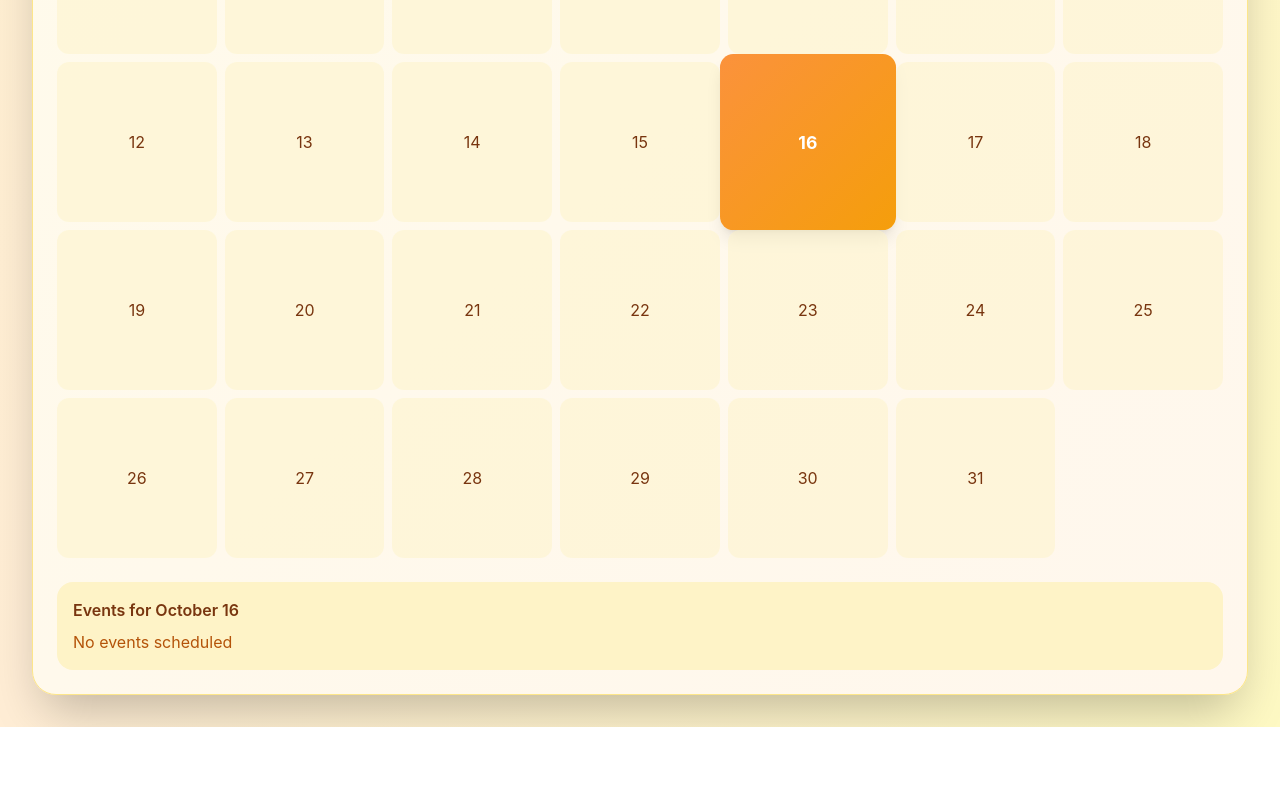
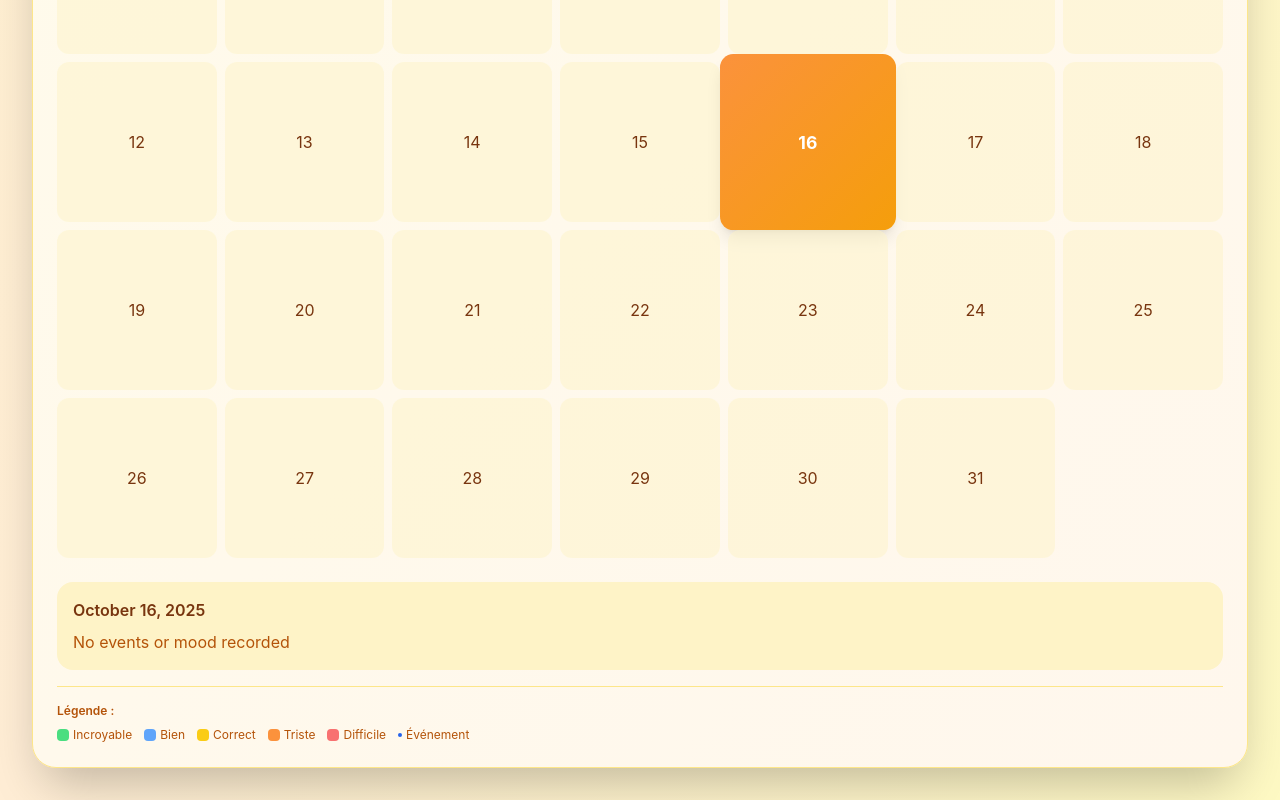
Before and after one commit to YanisseIsmaili/MoodFlow, a React (Vite) app in the folder mood-tracker-app/: page / in a window 1280 px wide. Shown: the part 2420-3220 px from the top of the page. Before the commit the page ends 3147 px from the top, so only its background shows below. Built offline with nearby package versions, Linux system fonts and the light colour scheme; the HTML template or start-up script is replaced by a standard one.

Commit message:
Emocheuneeeeeeeee or damage

```diff
--- a/mood-tracker-app/src/components/dashboard/CalendarWidget.jsx
+++ b/mood-tracker-app/src/components/dashboard/CalendarWidget.jsx
@@ -13,6 +13,9 @@ const CalendarWidget = () => {
   const [showAddEvent, setShowAddEvent] = useState(false);
   const [newEventTitle, setNewEventTitle] = useState('');
   const [newEventTime, setNewEventTime] = useState('10:00');
+
+  // Récupérer l'historique des humeurs
+  const moodHistory = getFromStorage('moodHistory', []);
 
   useEffect(() => {
     saveToStorage('calendarEvents', events);
@@ -48,6 +51,24 @@ const CalendarWidget = () => {
     return events[getEventKey(day)] || [];
   };
 
+  // Récupérer l'humeur pour un jour donné
+  const getMoodForDay = (day) => {
+    const dateStr = new Date(selectedYear, selectedMonth, day).toDateString();
+    return moodHistory.find(m => m.date === dateStr);
+  };
+
+  // Obtenir l'emoji et la couleur de l'humeur
+  const getMoodDisplay = (moodId) => {
+    const moods = {
+      amazing: { emoji: '😄', color: 'bg-green-400' },
+      good: { emoji: '🙂', color: 'bg-blue-400' },
+      okay: { emoji: '😐', color: 'bg-yellow-400' },
+      sad: { emoji: '😔', color: 'bg-orange-400' },
+      bad: { emoji: '😢', color: 'bg-red-400' }
+    };
+    return moods[moodId] || null;
+  };
+
   const addEvent = () => {
     if (!newEventTitle.trim()) return;
 
@@ -77,6 +98,7 @@ const CalendarWidget = () => {
   };
 
   const selectedDayEvents = getDayEvents(selectedDay);
+  const selectedDayMood = getMoodForDay(selectedDay);
 
   return (
     <div className="bg-gradient-to-br from-amber-50 to-orange-50 rounded-3xl p-6 shadow-2xl border border-amber-200">
@@ -156,6 +178,9 @@ const CalendarWidget = () => {
         ))}
         {days.map(day => {
           const hasEvents = getDayEvents(day).length > 0;
+          const dayMood = getMoodForDay(day);
+          const moodDisplay = dayMood ? getMoodDisplay(dayMood.mood) : null;
+
           return (
             <button
               key={day}
@@ -163,12 +188,25 @@ const CalendarWidget = () => {
               className={`aspect-square flex flex-col items-center justify-center rounded-xl cursor-pointer transition-all relative ${
                 day === selectedDay
                   ? 'bg-gradient-to-br from-orange-400 to-amber-500 text-white font-bold shadow-lg scale-110'
+                  : moodDisplay
+                  ? `${moodDisplay.color} text-white hover:scale-105`
                   : 'bg-amber-100/50 hover:bg-amber-200 text-amber-900'
               }`}
             >
-              <span>{day}</span>
+              <span className={moodDisplay ? 'text-lg font-bold' : ''}>{day}</span>
+
+              {/* Emoji de l'humeur */}
+              {moodDisplay && day !== selectedDay && (
+                <span className="text-xl mt-1">{moodDisplay.emoji}</span>
+              )}
+
+              {/* Indicateur d'événements */}
               {hasEvents && (
-                <div className="absolute bottom-1 w-1.5 h-1.5 bg-blue-500 rounded-full"></div>
+                <div className="absolute bottom-1 flex gap-0.5">
+                  {getDayEvents(day).slice(0, 3).map((_, idx) => (
+                    <div key={idx} className="w-1 h-1 bg-blue-600 rounded-full"></div>
+                  ))}
+                </div>
               )}
             </button>
           );
@@ -178,16 +216,55 @@ const CalendarWidget = () => {
       <div className="mt-6 p-4 bg-amber-100 rounded-2xl">
         <div className="flex justify-between items-center mb-2">
           <div className="font-semibold text-amber-900">
-            Events for {MONTH_NAMES[selectedMonth]} {selectedDay}
+            {MONTH_NAMES[selectedMonth]} {selectedDay}, {selectedYear}
           </div>
-          {selectedDayEvents.length > 0 && (
+          {(selectedDayEvents.length > 0 || selectedDayMood) && (
             <span className="text-xs bg-amber-300 text-amber-900 px-2 py-1 rounded-full">
-              {selectedDayEvents.length}
+              {selectedDayEvents.length} event{selectedDayEvents.length !== 1 ? 's' : ''}
+              {selectedDayMood && ' • ' + (selectedDayMood.mood === 'amazing' ? 'Incroyable' :
+                                          selectedDayMood.mood === 'good' ? 'Bien' :
+                                          selectedDayMood.mood === 'okay' ? 'Correct' :
+                                          selectedDayMood.mood === 'sad' ? 'Triste' : 'Difficile')}
             </span>
           )}
         </div>
+
+        {/* Afficher l'humeur du jour */}
+        {selectedDayMood && (
+          <div className="mb-4 p-3 bg-white rounded-lg">
+            <div className="flex items-center gap-3">
+              <span className="text-4xl">{getMoodDisplay(selectedDayMood.mood)?.emoji}</span>
+              <div className="flex-1">
+                <div className="font-semibold text-gray-800">
+                  Humeur : {selectedDayMood.mood === 'amazing' ? 'Incroyable' :
+                           selectedDayMood.mood === 'good' ? 'Bien' :
+                           selectedDayMood.mood === 'okay' ? 'Correct' :
+                           selectedDayMood.mood === 'sad' ? 'Triste' : 'Difficile'}
+                </div>
+                {selectedDayMood.note && (
+                  <p className="text-sm text-gray-600 mt-1">{selectedDayMood.note}</p>
+                )}
+                {selectedDayMood.activities && selectedDayMood.activities.length > 0 && (
+                  <div className="flex flex-wrap gap-1 mt-2">
+                    {selectedDayMood.activities.map((activity, idx) => (
+                      <span
+                        key={idx}
+                        className="text-xs bg-purple-100 text-purple-700 px-2 py-1 rounded-full"
+                      >
+                        {activity}
+                      </span>
+                    ))}
+                  </div>
+                )}
+              </div>
+            </div>
+          </div>
+        )}
+
+        {/* Afficher les événements */}
         {selectedDayEvents.length > 0 ? (
           <div className="space-y-2">
+            <div className="font-semibold text-amber-900 text-sm">Événements :</div>
             {selectedDayEvents.map(event => (
               <div
                 key={event.id}
@@ -206,9 +283,40 @@ const CalendarWidget = () => {
               </div>
             ))}
           </div>
-        ) : (
-          <div className="text-amber-700">No events scheduled</div>
+        ) : !selectedDayMood && (
+          <div className="text-amber-700">No events or mood recorded</div>
         )}
+      </div>
+
+      {/* Légende */}
+      <div className="mt-4 pt-4 border-t border-amber-200">
+        <div className="text-xs text-amber-700 font-semibold mb-2">Légende :</div>
+        <div className="flex flex-wrap gap-3 text-xs">
+          <div className="flex items-center gap-1">
+            <div className="w-3 h-3 bg-green-400 rounded"></div>
+            <span className="text-amber-700">Incroyable</span>
+          </div>
+          <div className="flex items-center gap-1">
+            <div className="w-3 h-3 bg-blue-400 rounded"></div>
+            <span className="text-amber-700">Bien</span>
+          </div>
+          <div className="flex items-center gap-1">
+            <div className="w-3 h-3 bg-yellow-400 rounded"></div>
+            <span className="text-amber-700">Correct</span>
+          </div>
+          <div className="flex items-center gap-1">
+            <div className="w-3 h-3 bg-orange-400 rounded"></div>
+            <span className="text-amber-700">Triste</span>
+          </div>
+          <div className="flex items-center gap-1">
+            <div className="w-3 h-3 bg-red-400 rounded"></div>
+            <span className="text-amber-700">Difficile</span>
+          </div>
+          <div className="flex items-center gap-1">
+            <div className="w-1 h-1 bg-blue-600 rounded-full"></div>
+            <span className="text-amber-700">Événement</span>
+          </div>
+        </div>
       </div>
     </div>
   );
```
